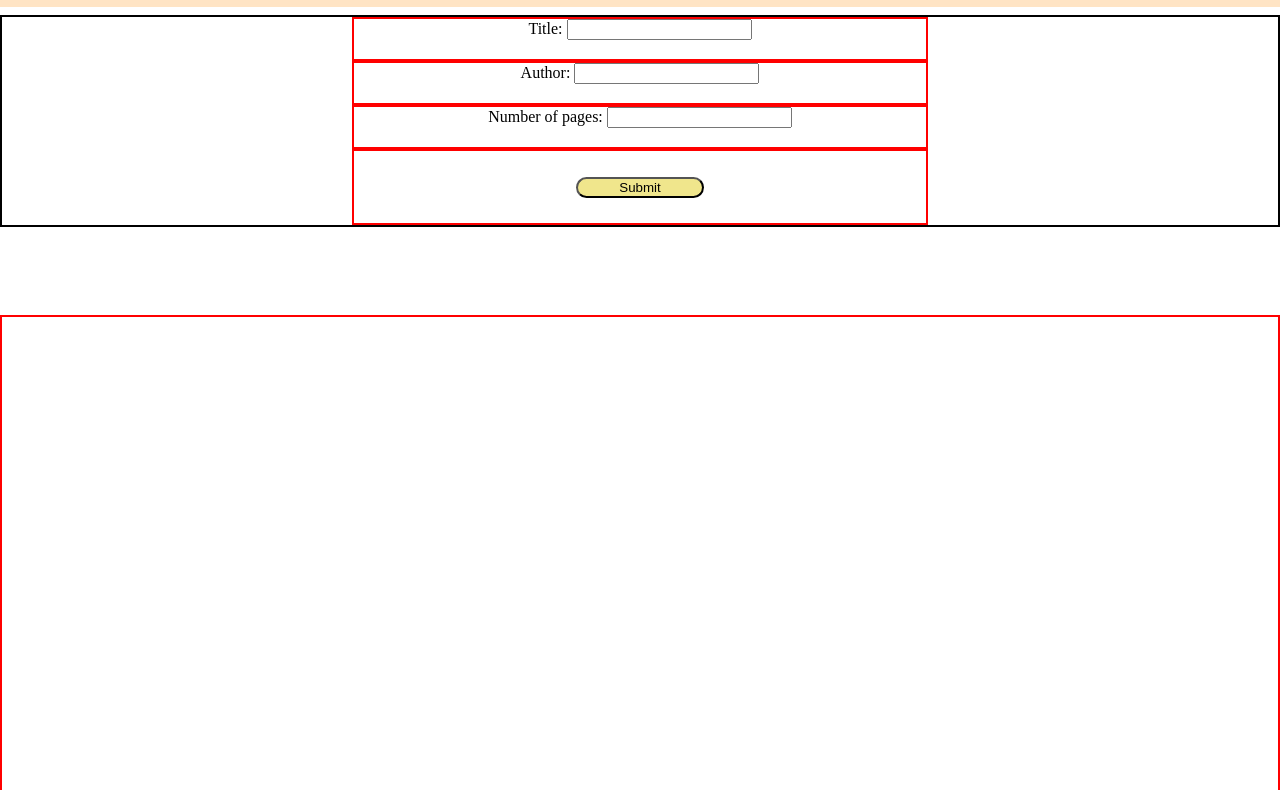
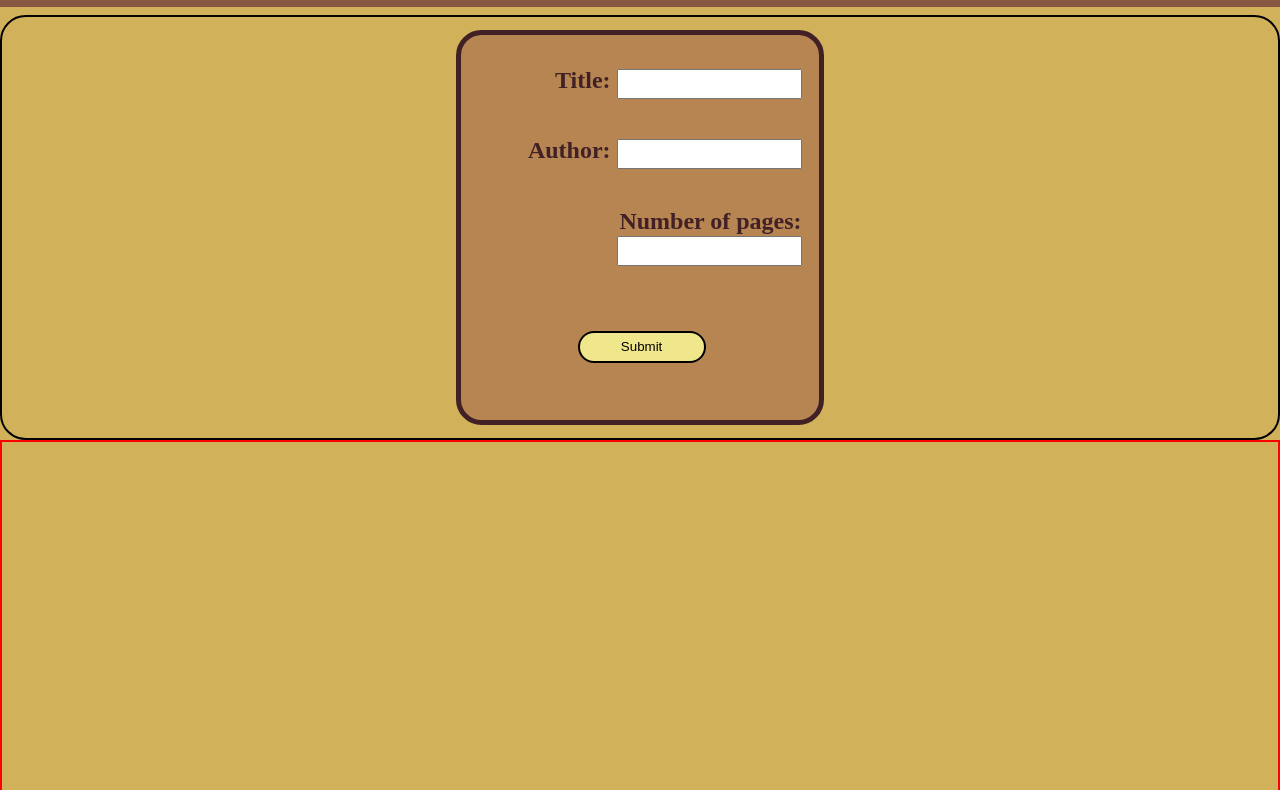
Before and after one commit to SylasB/Library, a plain HTML site: page index.html in a window 1280 px wide. Shown: the part 73-863 px from the top of the page. Drawn offline with nearby package versions, Linux system fonts and the light colour scheme.

Commit message:
Added much of the css.

```diff
--- a/index.html
+++ b/index.html
@@ -13,15 +13,16 @@
         <h1>Welcome to your personal library</h1>
     </header>
     <div class="createBookCard">
-        <div>
+        <span id="bookCardInputs">
+            <div class="titleInput">
                 <label for="bookTitle">Title:</label>
                 <input id="bookTitle" type="text">
             </div>
-        <div>
+            <div class="authorInput">
                 <label for="authorText">Author:</label>
                 <input id="authorText" type="text">
             </div>
-        <div>
+            <div class="pagesInput">
                 <label for="">Number of pages:</label>
                 <input id="numPages" type="number">
             </div>
@@ -29,8 +30,10 @@
             <!--<div>
                 <button id="isReadBtn" value="Read" onclick="">Read</button>
             </div>-->
-        <div>
+            <div class="submitContainer">
                 <button id="submitBtn">Submit</button>
+            </div>
+        </span>
     </div>
     </div>
     <div id="results">
@@ -39,7 +42,7 @@
     <div class="contact">
         <p>
             Copyright 2022 <a href="https://github.com/SylasB" target="blank">Sylas Boniek
-                <i class="devicon-github-original-wordmark colored"></i></a>
+                <i class="devicon-github-original-wordmark colored" id="gitHubIcon"></i></a>
         </p>
     </div>
 
--- a/script.js
+++ b/script.js
@@ -30,7 +30,7 @@ const authorName = document.createElement('p');
 const pagesNum = document.createElement('p');
     var userInputNumPages = document.getElementById("numPages").value;
     pagesNum.classList.add('pagesNum');
-    pagesNum.textContent = userInputNumPages + ' ' + 'pages';
+    pagesNum.textContent = userInputNumPages + ' ' + 'Pages';
 
     bookCard.appendChild(pagesNum);
 
--- a/styles.css
+++ b/styles.css
@@ -4,33 +4,86 @@ body {
   align-content: center;
   padding: 0px;
   margin: 0px;
+  background-color: #d1b25b;
+  color: #412126;
+  font-weight: bold;
 }
 
 header {
   width: 100vw;
-  height: 10vh;
-  background-color: bisque;
+  min-height: 10vh;
+  background-color: #885742;
   margin-top: 0px;
   margin-left: 0px;
   position: absolute;
   top: 0;
+  color: black;
 }
 
 .createBookCard {
   border: 2px solid black;
+  border-radius: 2vw;
+  display: flex;
   justify-content: center;
+
+  margin-top: 11vh;
+}
+
+#bookCardInputs {
   display: grid;
 
   grid-template-columns: repeat(1, 45vw);
 
-  margin-top: 11vh;
+  border: 5px solid #412126;
+  border-radius: 2vw;
+  background-color: #b68552;
+  max-width: 26vw;
+  min-height: 45vh;
+  max-height: 45vh;
+  font-size: x-large;
+  align-items: center;
+  padding: 1vw;
+  margin: 1vw;
 }
 
-.createBookCard div {
+#bookCardInputs div {
+  max-width: 25vw;
+  max-height: 40vh;
+  padding: 1vh;
+
+  /* text-align: end; */
+  justify-content: baseline;
+  align-content: center;
+}
+
+.titleInput,
+.authorInput,
+.pagesInput {
+  text-align: end;
+}
+
+#bookTitle,
+#authorText,
+#numPages {
+  min-height: 3vh;
+  min-width: 12vw;
+  color: #412126;
+}
+
+.createBookCard div div {
   text-align: center;
   min-height: 5vh;
-  border: 2px solid red;
+  /* border: 2px solid red; */
+
+  background-color: #b68552;
 }
+
+/* .bookCardInputs {
+  border: 20px solid black;
+  width: 20vw;
+  height: 30vw;
+  background-color: black;
+} */
 
 #isReadBtn {
   align-items: center;
@@ -41,11 +94,20 @@ header {
 }
 
 #submitBtn {
-  align-items: center;
+  align-items: end;
   background-color: khaki;
-  border-radius: 20px;
+  border-radius: 2vw;
   width: 10vw;
+  min-height: 4vh;
   margin: 2vw;
+  justify-content: center;
+  border: 2px solid black;
+}
+
+#submitBtn:active {
+  transform: translate(0px, 5px);
+  -webkit-transform: translate(0px, 5px);
+  box-shadow: 0px 1px 0px 0px;
 }
 
 #results {
@@ -55,7 +117,6 @@ header {
   grid-template-columns: repeat(3, 30vw);
   grid-gap: 2vw;
   min-height: 100vh;
-  margin-top: 11vh;
 }
 
 .bookCard {
@@ -63,6 +124,8 @@ header {
   max-height: 30vh;
   min-height: 50vh;
   border: 2px solid black;
+  background-color: #b68552;
+  border-radius: 2vw;
   padding: 1vw;
   margin: 1vw;
 
@@ -78,12 +141,14 @@ header {
   border-radius: 9px;
   padding: 1vw;
   margin: 1vw;
+  font-size: x-large;
 }
 
 .titleName {
   border: 2px solid green;
   padding: 1vw;
   margin: 1vw;
+  font-weight: bolder;
 }
 
 .authorName {
@@ -126,6 +191,12 @@ header {
   border: 2px black solid;
 }
 
+.trashCard:active {
+  transform: translate(0px, 5px);
+  -webkit-transform: translate(0px, 5px);
+  box-shadow: 0px 1px 0px 0px;
+}
+
 .contact {
   padding: 1vw;
   font-size: larger;
@@ -141,15 +212,10 @@ i {
   font-size: x-large;
 }
 
-.devicon-github-original-wordmark {
-  animation: rotate 1.2s linear infinite;
+#gitHubIcon {
+  transition: transform 0.3s ease-in-out;
 }
 
-@keyframes rotate {
-  0% {
-    transform: rotate(0deg);
-  }
-  100% {
-    transform: rotate(360deg);
-  }
+#gitHubIcon:hover {
+  transform: rotate(360deg) scale(1.2);
 }
```
Lines whose indentation alone changed are shown as unchanged.
